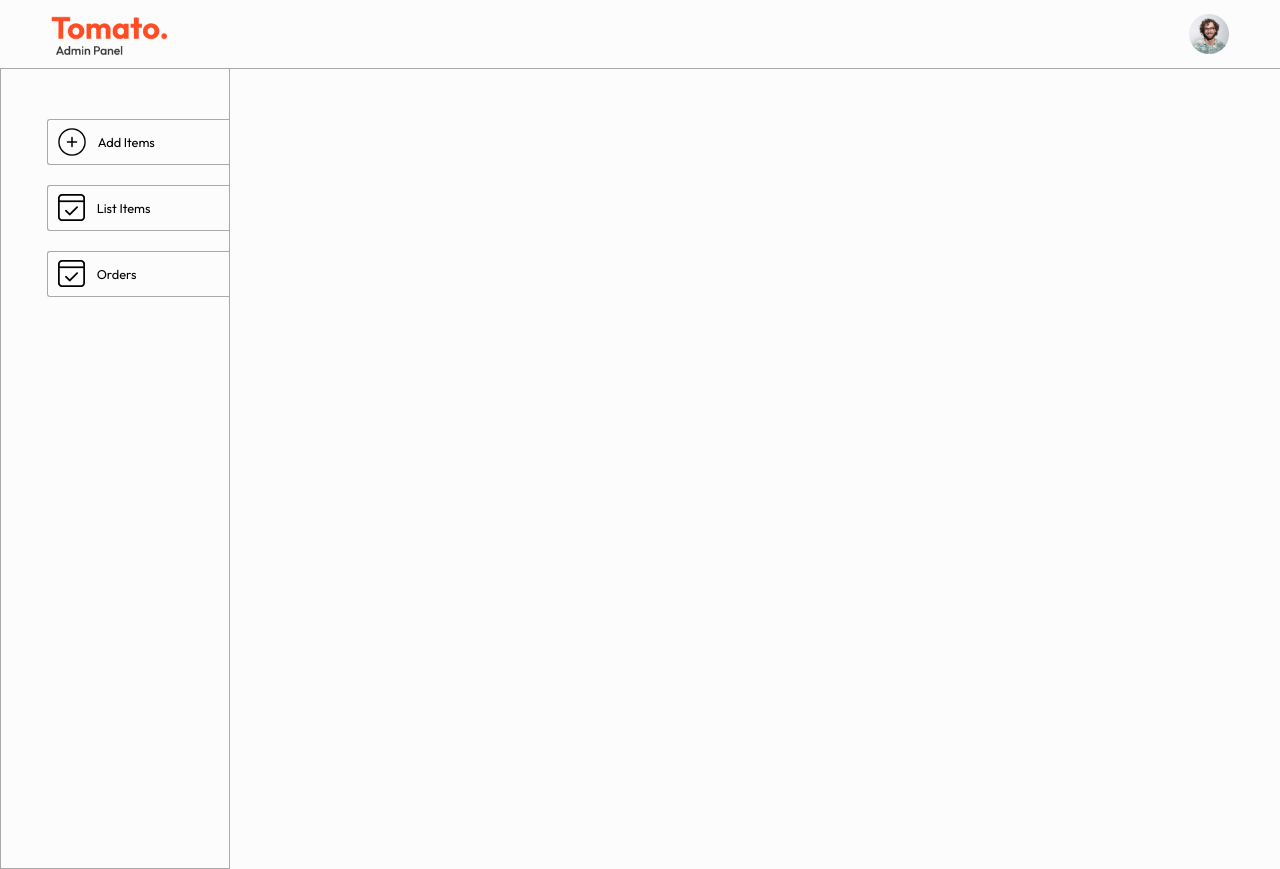
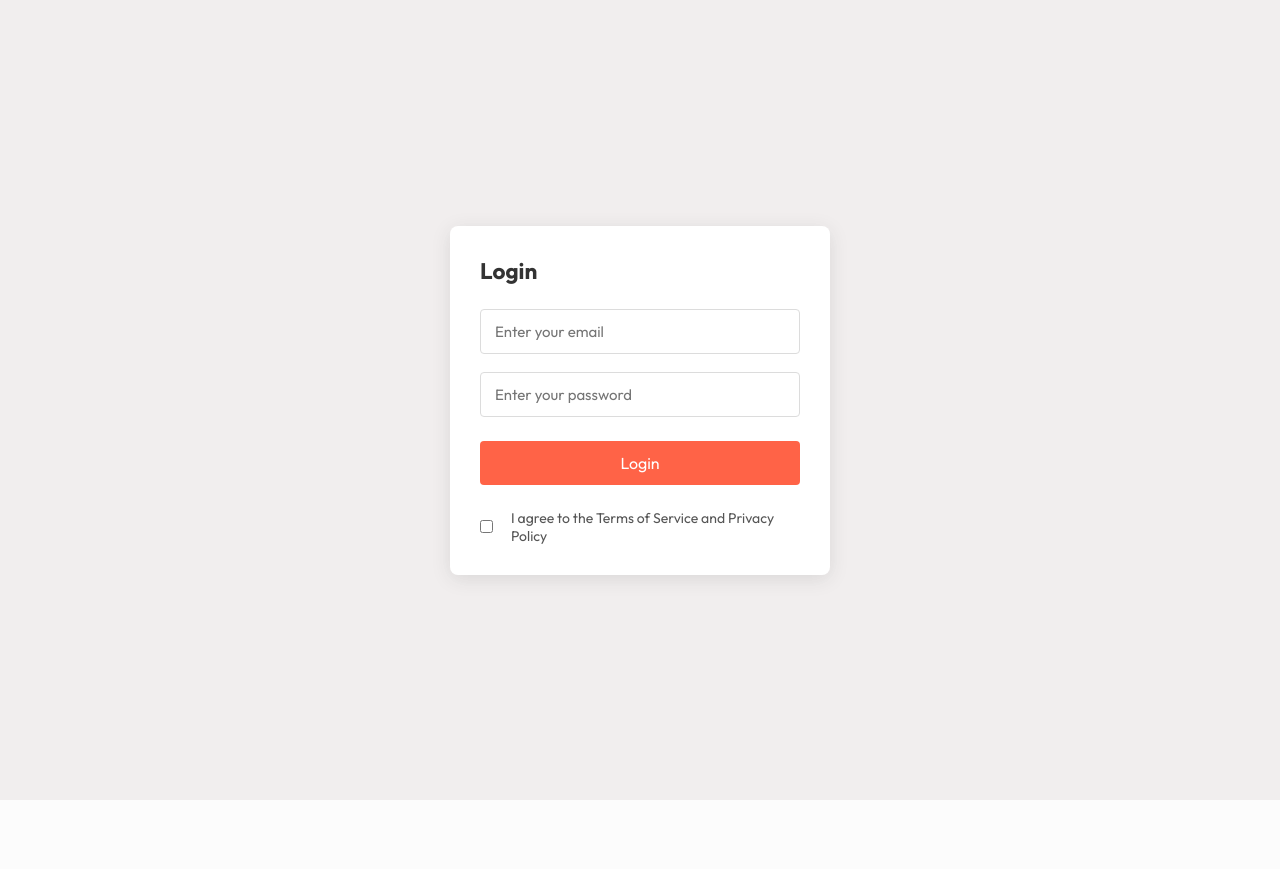
Before and after one commit to electriquemetalman/adminFront, a React (Vite) app: page / in a window 1280 px wide. After the commit the page ends 800 px from the top, so only its background shows below. Built offline with nearby package versions, Linux system fonts and the light colour scheme.

Commit message:
start de admin front loging system

```diff
--- a/src/App.jsx
+++ b/src/App.jsx
@@ -1,4 +1,4 @@
-import React from 'react'
+import React, { useContext } from 'react'
 import Navbar from './components/Navbar/Navbar'
 import Sidebar from './components/Sidebar/Sidebar'
 import { Routes, Route } from 'react-router-dom'
@@ -7,22 +7,27 @@ import List from './pages/List/List'
 import Orders from './pages/Orders/Orders'
 import { ToastContainer } from 'react-toastify';
 import 'react-toastify/dist/ReactToastify.css';
+import Login from './pages/Login/Login'
+import ProtectedRoute from './components/ProtectedRoute/ProtectedRoute'
+import {AuthContext} from './context/AuthContext';
 
 const App = () => {
 
-  const url = "http://localhost:4000"
+  const url = "http://localhost:4000";
+  const { isLoggedIn } = useContext(AuthContext)
 
   return (
     <div>
       <ToastContainer/>
-      <Navbar />
-      <hr/>
+      {isLoggedIn && <Navbar />}
+      {isLoggedIn && <hr/>}
       <div className='app-content'>
-        <Sidebar/>
+        {isLoggedIn && <Sidebar/>}
         <Routes>
-          <Route path="/add" element={<Add url={url}/>} />
-          <Route path="/list" element={<List url={url}/>} />
-          <Route path="/orders" element={<Orders url={url}/>} />
+          <Route path="/add" element={<ProtectedRoute><Add url={url}/></ProtectedRoute>} />
+          <Route path="/list" element={<ProtectedRoute><List url={url}/></ProtectedRoute>} />
+          <Route path="/orders" element={<ProtectedRoute><Orders url={url}/></ProtectedRoute>} />
+          <Route path="/" element={<Login url={url}/>} />
         </Routes>
       </div>
 
--- /dev/null
+++ b/src/components/ProtectedRoute/ProtectedRoute.jsx
@@ -0,0 +1,15 @@
+import React, { useContext } from "react";
+import { Navigate } from 'react-router-dom';
+import {AuthContext} from '../../context/AuthContext';
+
+const ProtectedRoute = ({ children }) => {
+    const { isLoggedIn } = useContext(AuthContext);
+
+    if (!isLoggedIn) {
+        return <Navigate to="/" replace />;
+    }
+
+    return children;
+}
+
+export default ProtectedRoute;
--- /dev/null
+++ b/src/context/AuthContext.jsx
@@ -0,0 +1,3 @@
+import { createContext } from 'react';
+
+export const AuthContext = createContext();
--- /dev/null
+++ b/src/context/AuthProvider.jsx
@@ -0,0 +1,41 @@
+import { useEffect, useState } from "react";
+import { AuthContext } from './AuthContext';
+
+
+const AuthContextProvider = ({children}) => {
+    const [token, setToken] = useState();
+
+    useEffect(() => {
+        const stored = localStorage.getItem('token');
+        if (stored) {
+            setToken(stored);
+        }
+    },[]);
+
+    const login = (newToken) => {
+        localStorage.setItem('token', newToken);
+        setToken(newToken);
+    };
+
+    const logout = () => {
+        localStorage.removeItem('token');
+        setToken()
+    };
+
+    const isLoggedIn = !!token;
+
+    const contextValue = {
+        token,
+        isLoggedIn,
+        login,
+        logout
+    };
+
+    return (
+        <AuthContext.Provider value={contextValue}>
+            {children}
+        </AuthContext.Provider>
+    );
+}
+
+export default AuthContextProvider;
--- a/src/main.jsx
+++ b/src/main.jsx
@@ -3,9 +3,12 @@ import { createRoot } from 'react-dom/client'
 import './index.css'
 import App from './App.jsx'
 import {BrowserRouter} from "react-router-dom"
+import AuthContextProvider from './context/AuthProvider.jsx'
 
 createRoot(document.getElementById('root')).render(
   <BrowserRouter>
-    <App />
+    <AuthContextProvider>
+      <App />
+    </AuthContextProvider>
   </BrowserRouter>
 )
--- /dev/null
+++ b/src/pages/Login/Login.css
@@ -0,0 +1,110 @@
+
+.login-popup {
+  position: fixed;
+  top: 0; left: 0; right: 0; bottom: 0;
+  background: rgba(234, 230, 230, 0.628);
+  display: grid;
+  place-items: center;
+  z-index: 1000;
+  padding: 20px;
+}
+
+.login-popup-container {
+  width: 100%;
+  max-width: 380px;
+  background-color: #fff;
+  color: #555;
+  display: flex;
+  flex-direction: column;
+  gap: 24px;
+  padding: 30px;
+  border-radius: 8px;
+  font-size: 15px;
+  box-shadow: 0 4px 20px rgba(0,0,0,0.1);
+  animation: fadeIn 0.4s ease;
+}
+
+@keyframes fadeIn {
+  from { opacity: 0; transform: translateY(-20px); }
+  to   { opacity: 1; transform: translateY(0); }
+}
+
+.login-popup-title {
+  display: flex;
+  justify-content: space-between;
+  align-items: center;
+  color: #333;
+}
+
+.login-popup-title img {
+  cursor: pointer;
+  width: 20px;
+}
+
+.login-popup-inputs {
+  display: flex;
+  flex-direction: column;
+  gap: 18px;
+}
+
+.login-popup-inputs input {
+  outline: none;
+  border: 1px solid #dcdcdc;
+  padding: 12px 14px;
+  border-radius: 4px;
+  font-size: 15px;
+}
+
+.login-popup-btn {
+  padding: 12px 0;
+  background-color: tomato;
+  border: none;
+  border-radius: 4px;
+  color: #fff;
+  font-size: 16px;
+  cursor: pointer;
+  transition: background 0.2s ease;
+}
+
+.login-popup-btn:hover {
+  background-color: #e55340;
+}
+
+.login-popup-condition {
+  display: flex;
+  align-items: center;
+  gap: 10px;
+  font-size: 14px;
+}
+
+.login-popup-condition input {
+  margin-right: 8px;
+}
+
+.login-popup-condition label {
+  cursor: pointer;
+}
+
+.login-popup-condition a {
+  color: tomato;
+  text-decoration: none;
+}
+.login-popup-condition a:hover {
+  text-decoration: underline;
+}
+
+.login-popup-switch {
+  text-align: center;
+  font-size: 14px;
+}
+.login-popup-switch span {
+  color: tomato;
+  font-weight: 500;
+  cursor: pointer;
+}
+
+@media (max-width: 480px) {
+  .login-popup-container {
+    padding: 20px;
+  }
+}
--- /dev/null
+++ b/src/pages/Login/Login.jsx
@@ -0,0 +1,25 @@
+import React from 'react';
+import './Login.css';
+
+const Login = () => {
+  return (
+    <div class="login-popup">
+        <form id="authForm" class="login-popup-container">
+            <div class="login-popup-title">
+                <h2 id="formTitle">Login</h2>
+            </div>
+            <div class="login-popup-inputs">
+                <input type="email" name="email" id="emailInput" placeholder="Enter your email" required />
+                <input type="password" name="password" id="passwordInput" placeholder="Enter your password" required />
+            </div>
+            <button type="submit" class="login-popup-btn" id="submitBtn">Login</button>
+            <div class="login-popup-condition">
+                <input type="checkbox" id="tosCheck" required />
+                <label for="tosCheck">I agree to the Terms of Service and Privacy Policy</label>
+            </div>
+        </form>
+    </div>
+  )
+}
+
+export default Login
```
Also changed, not shown: src/components/PublicRoute/PublicRoute.jsx (added, +15 -0 lines).
